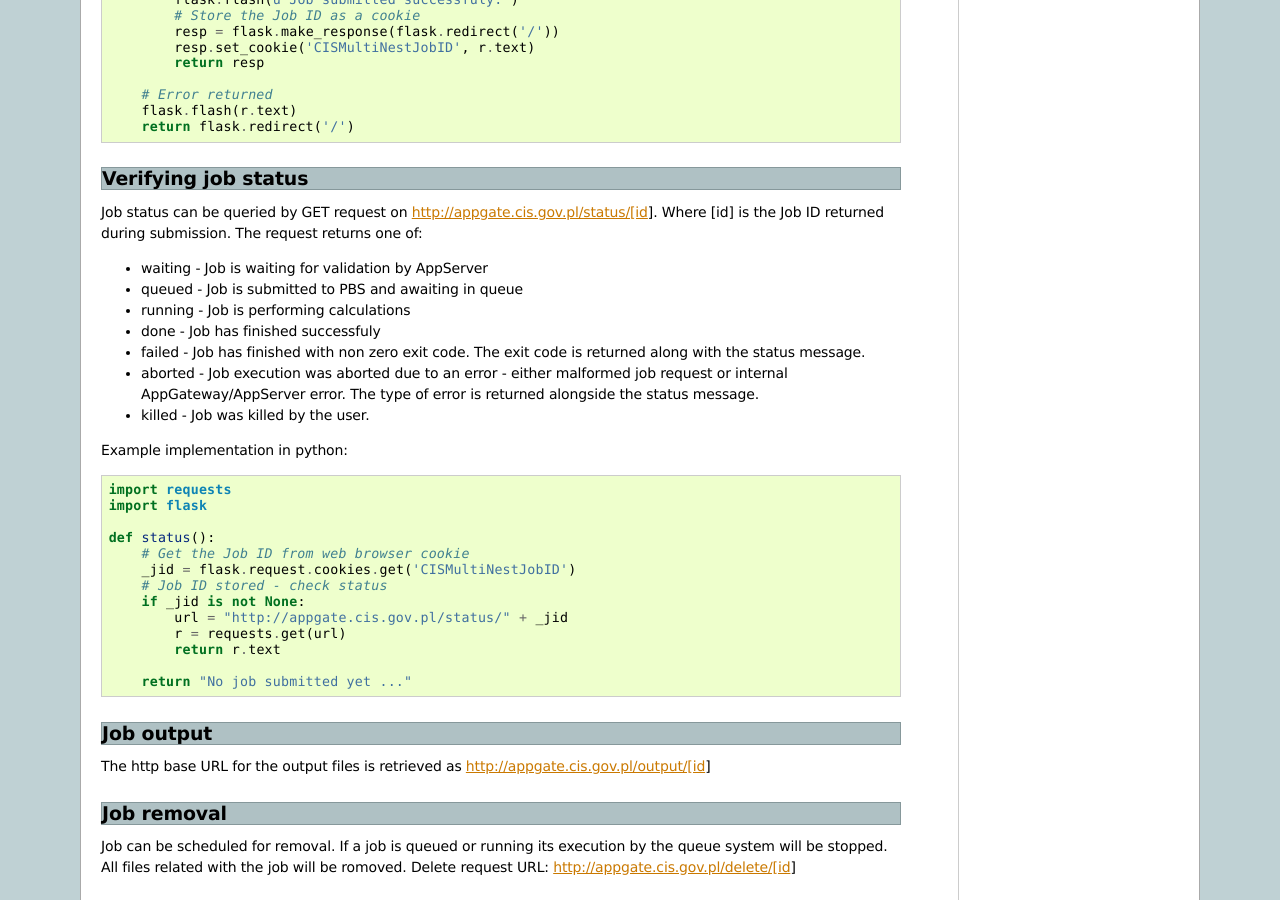
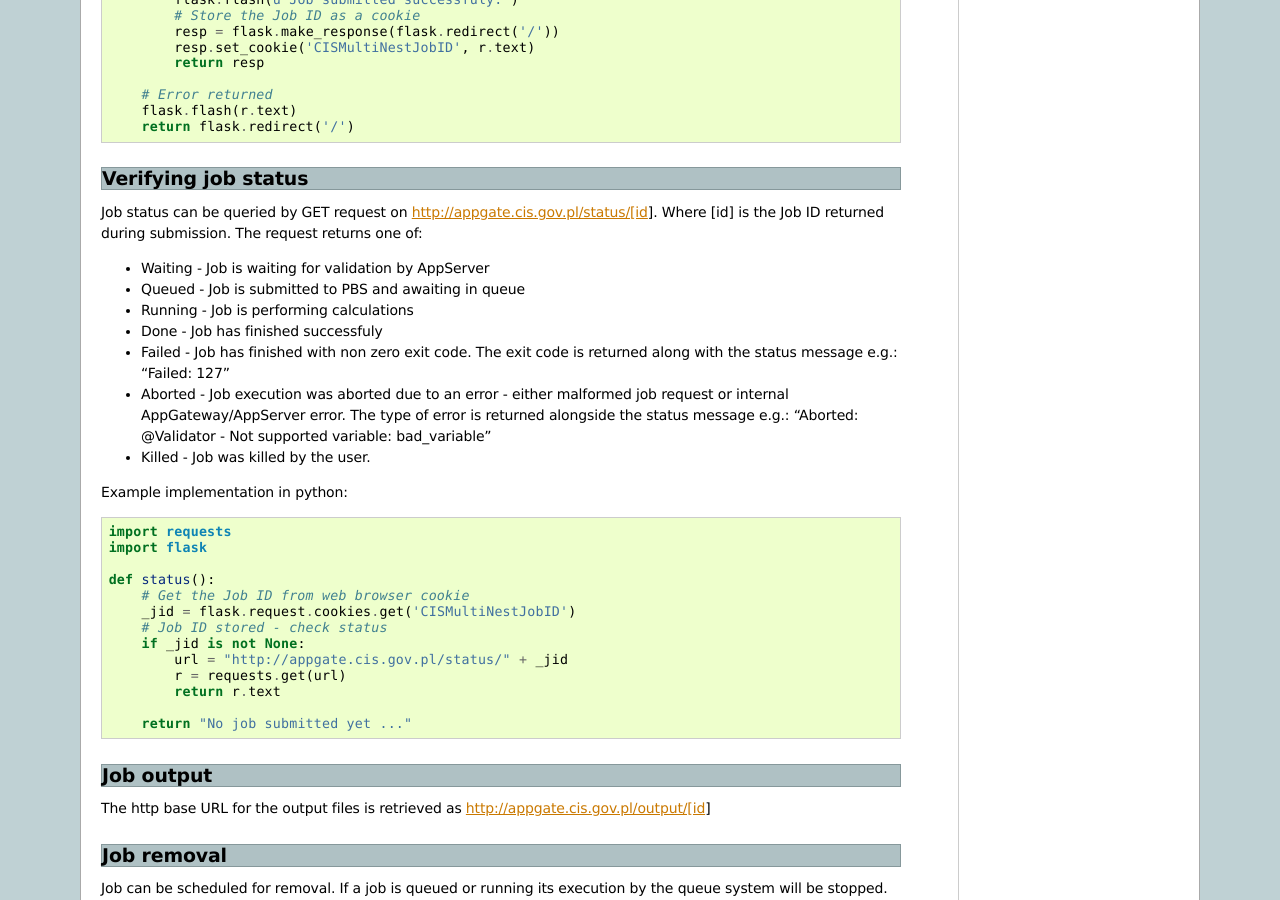
Before and after one commit to cis-ncbj/app-service-api, a Sphinx documentation site: the page built from Docs/webapi.rst, in a window 1280 px wide and 900 px high, scrolled down 937 px. Built offline with Sphinx 7.4.7, drawn with Linux system fonts in a browser that asks for light colours.

Commit message:
Docs improvements.

```diff
--- a/Docs/webapi.rst
+++ b/Docs/webapi.rst
@@ -70,16 +70,16 @@ Job status can be queried by GET request on
 http://appgate.cis.gov.pl/status/[id]. Where [id] is the Job ID returned
 during submission. The request returns one of:
 
-* waiting - Job is waiting for validation by AppServer
-* queued - Job is submitted to PBS and awaiting in queue
-* running - Job is performing calculations
-* done - Job has finished successfuly
-* failed - Job has finished with non zero exit code. The exit code is returned
-  along with the status message.
-* aborted - Job execution was aborted due to an error - either malformed job
+* Waiting - Job is waiting for validation by AppServer
+* Queued - Job is submitted to PBS and awaiting in queue
+* Running - Job is performing calculations
+* Done - Job has finished successfuly
+* Failed - Job has finished with non zero exit code. The exit code is returned
+  along with the status message e.g.: "Failed: 127"
+* Aborted - Job execution was aborted due to an error - either malformed job
   request or internal AppGateway/AppServer error. The type of error is returned
-  alongside the status message.
-* killed - Job was killed by the user.
+  alongside the status message e.g.: "Aborted: @Validator - Not supported variable: bad_variable"
+* Killed - Job was killed by the user.
 
 Example implementation in python::
 
```
